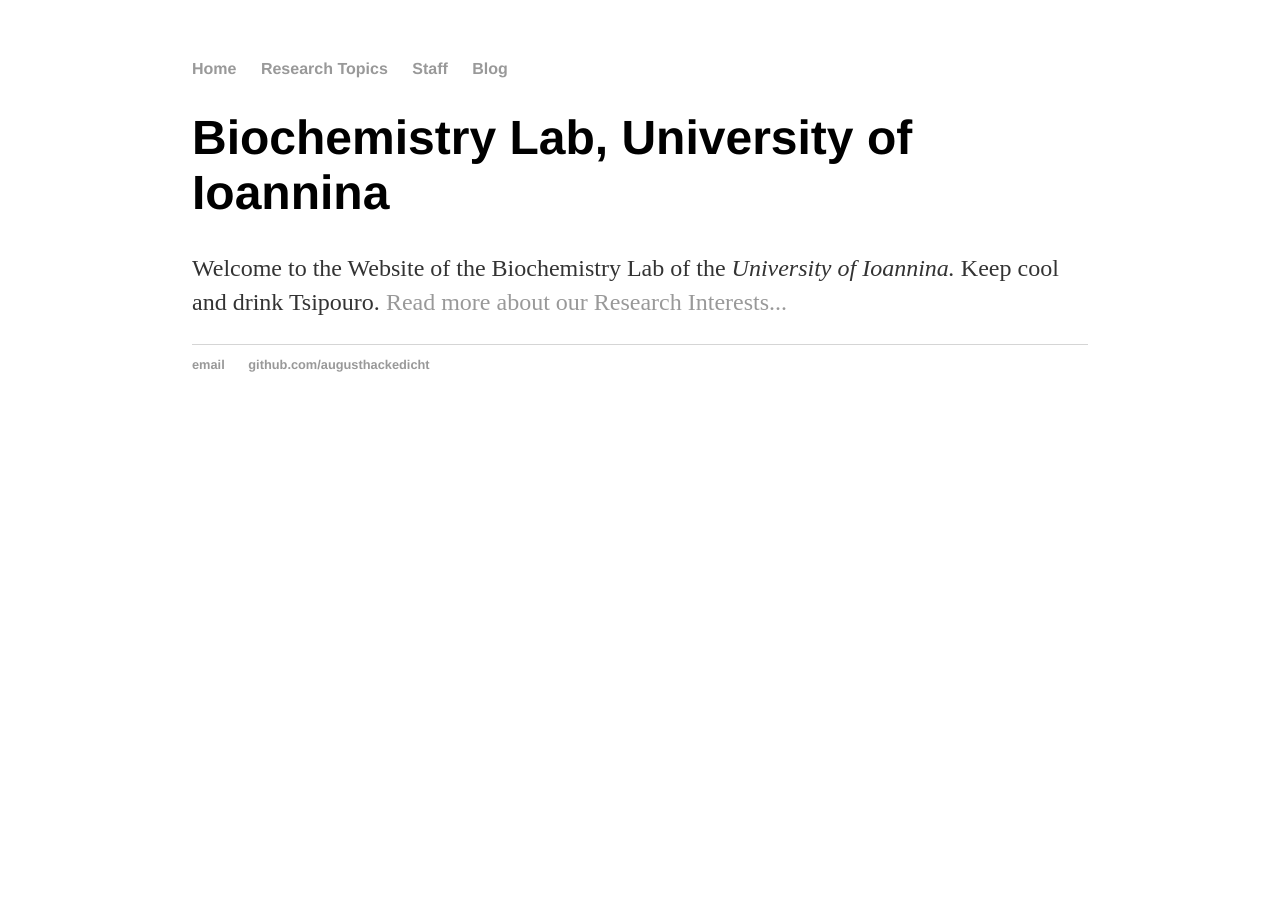
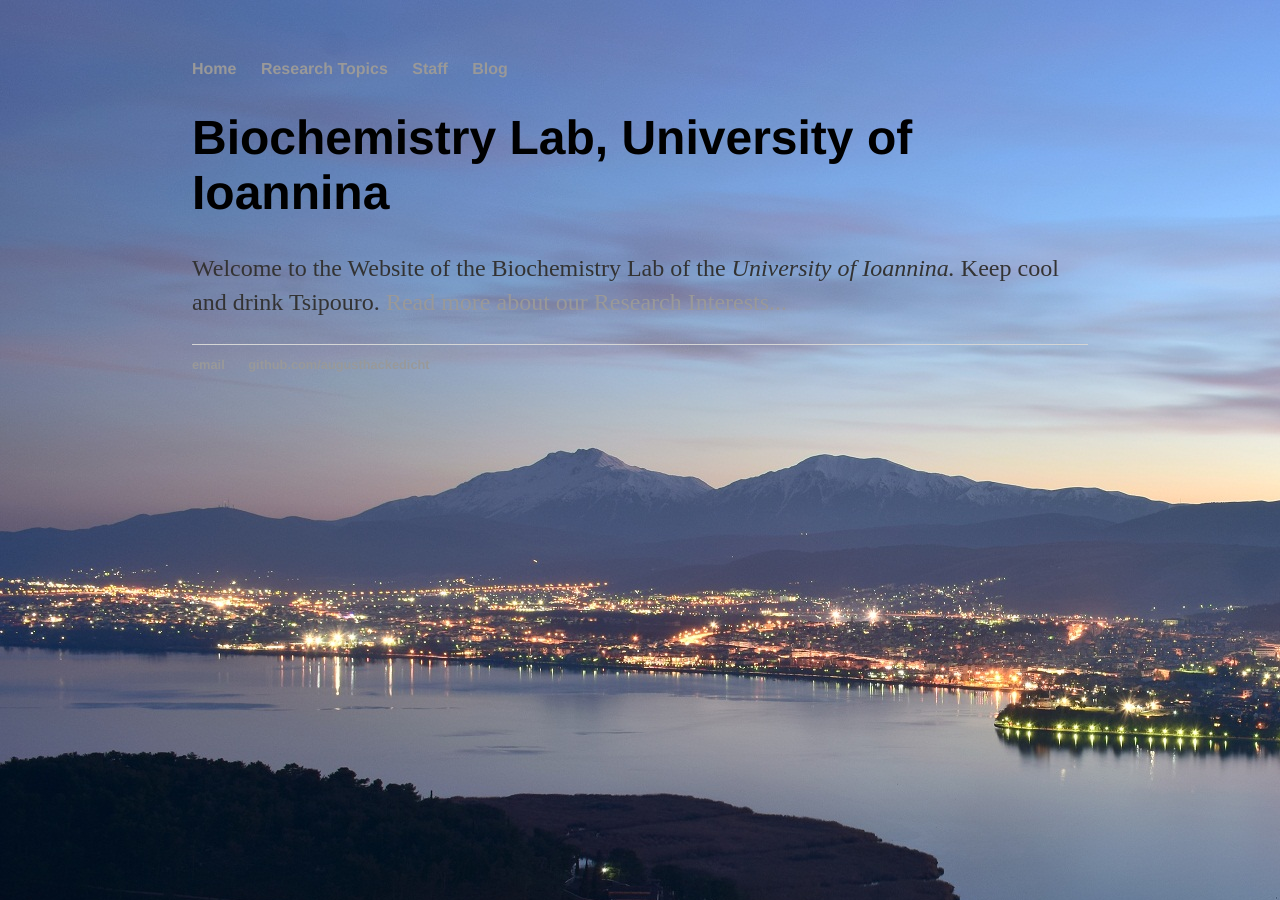
Before and after one commit to augusthackedicht/augusthackedicht.github.io, a Jekyll site: the page built from index.html, in a window 1280 px wide. Built offline with Jekyll 4.4.1, drawn with Linux system fonts in a browser that asks for light colours.

Commit message:
Update main.css

```diff
--- a/css/main.css
+++ b/css/main.css
@@ -1,4 +1,6 @@
-body {
+body {   background: url(https://github.com/augusthackedicht/augusthackedicht.github.io/blob/master/_layouts/bg2.JPG) repeat fixed;
+
+
     margin: 60px auto;
     width: 70%;
 }
```
